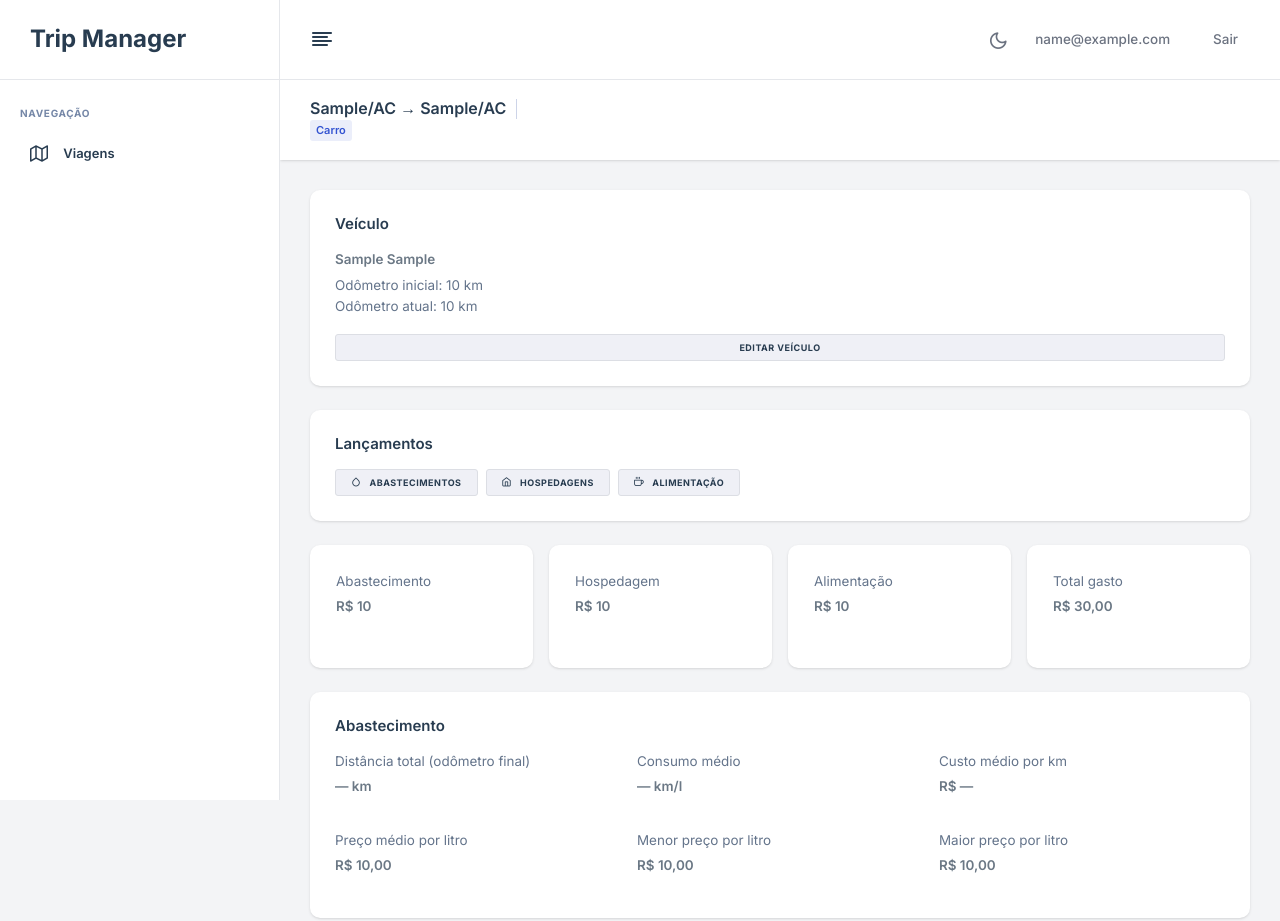
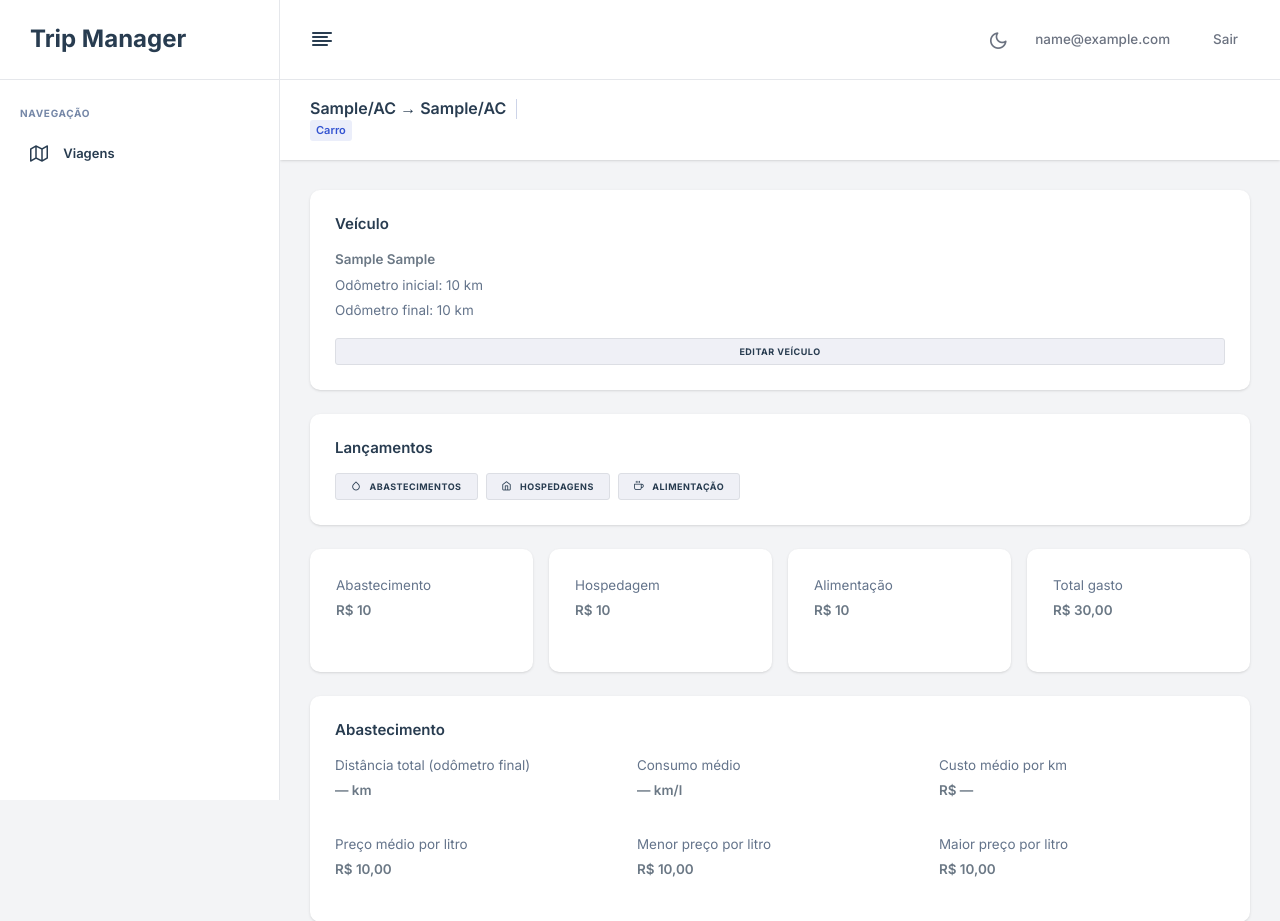
Before and after one commit to renanclemonini/trip-manager, a Django app: page /trip/1/ in a window 1280 px wide. Shown: the top 921 px of the page. Run offline with Django 5.2, Linux system fonts and the light colour scheme; a user stored in the database is signed in; tables that the repository leaves empty hold one stand-in row (values such as "Sample post"); parts of the project's set-up code (start-up, migrations or seed data) failed here and were passed over; some libraries are stand-ins or nearby versions; some web fonts are replaced.

Commit message:
fix(trips): rotula odômetro final no card Veículo em viagem encerrada (RF33)
Concluída com final_mileage: 'Odômetro final'. Legada sem final:
'Odômetro final (último abastecimento)'. Legada sem abastecimento:
linha omitida. Em andamento segue 'Odômetro atual'.

```diff
--- a/trips/templates/trips/trip_detail.html
+++ b/trips/templates/trips/trip_detail.html
@@ -20,7 +20,16 @@
             {% if trip.tripvehicle %}
                 <h6 class="fw-semibold mb-3">Veículo</h6>
                 <p class="mb-1"><strong>{{ trip.tripvehicle.vehicle }}</strong></p>
-                <p class="text-muted mb-3">Odômetro inicial: {{ trip.tripvehicle.initial_mileage|intcomma }} km<br>Odômetro atual: {{ trip.tripvehicle.current_mileage|intcomma }} km</p>
+                <p class="text-muted mb-1">Odômetro inicial: {{ trip.tripvehicle.initial_mileage|intcomma }} km</p>
+                {% if trip.is_completed %}
+                    {% if trip.tripvehicle.final_mileage is not None %}
+                        <p class="text-muted mb-3">Odômetro final: {{ trip.tripvehicle.current_mileage|intcomma }} km</p>
+                    {% elif trip.tripvehicle.last_refueling %}
+                        <p class="text-muted mb-3">Odômetro final (último abastecimento): {{ trip.tripvehicle.current_mileage|intcomma }} km</p>
+                    {% endif %}
+                {% else %}
+                    <p class="text-muted mb-3">Odômetro atual: {{ trip.tripvehicle.current_mileage|intcomma }} km</p>
+                {% endif %}
                 <a href="{% url 'vehicle_edit' trip.pk %}" class="btn btn-light btn-sm">Editar veículo</a>
             {% else %}
                 <h6 class="fw-semibold mb-2">Veículo ainda não cadastrado</h6>
```
Also changed, not shown: trips/tests/test_views.py (+36 -0 lines).
